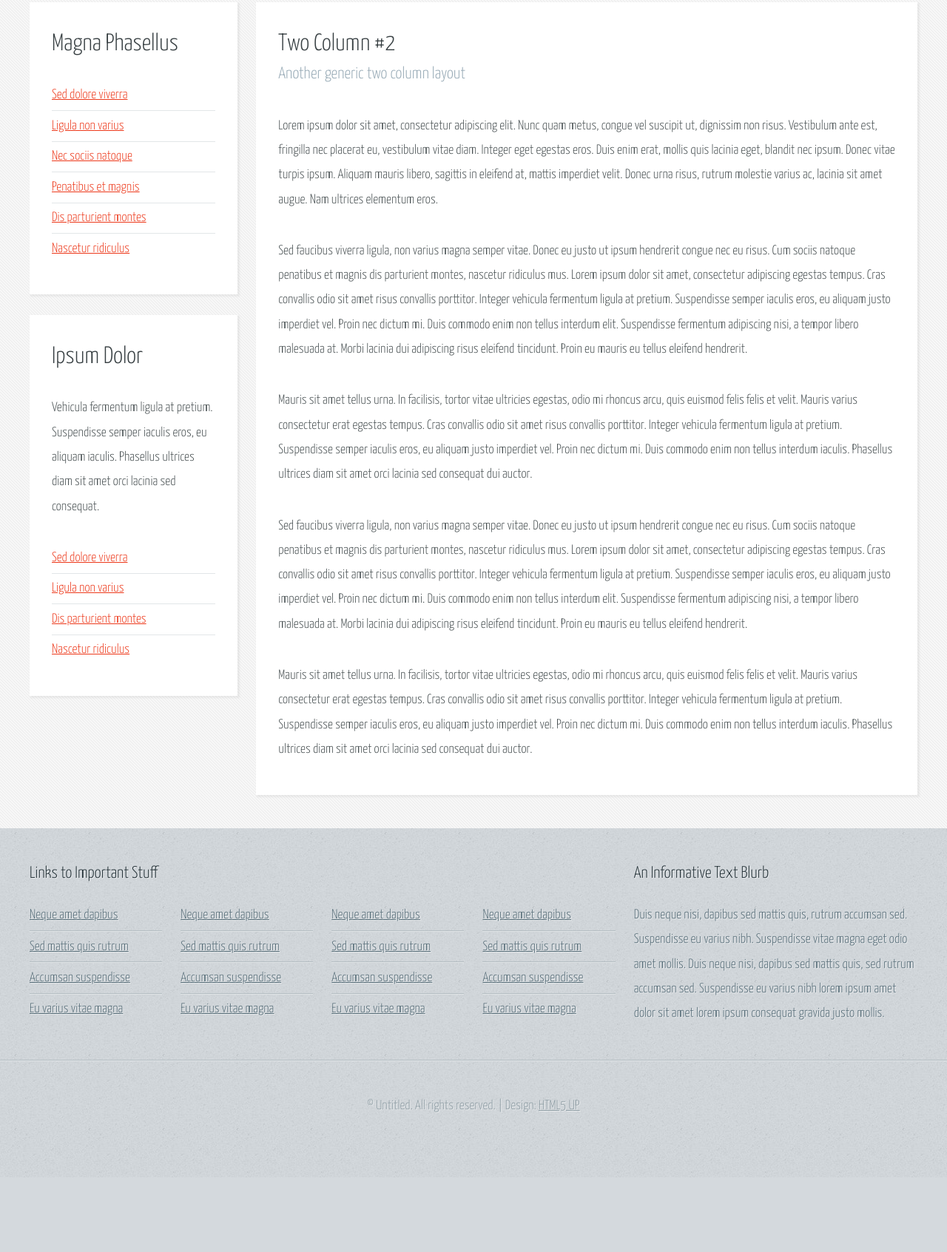
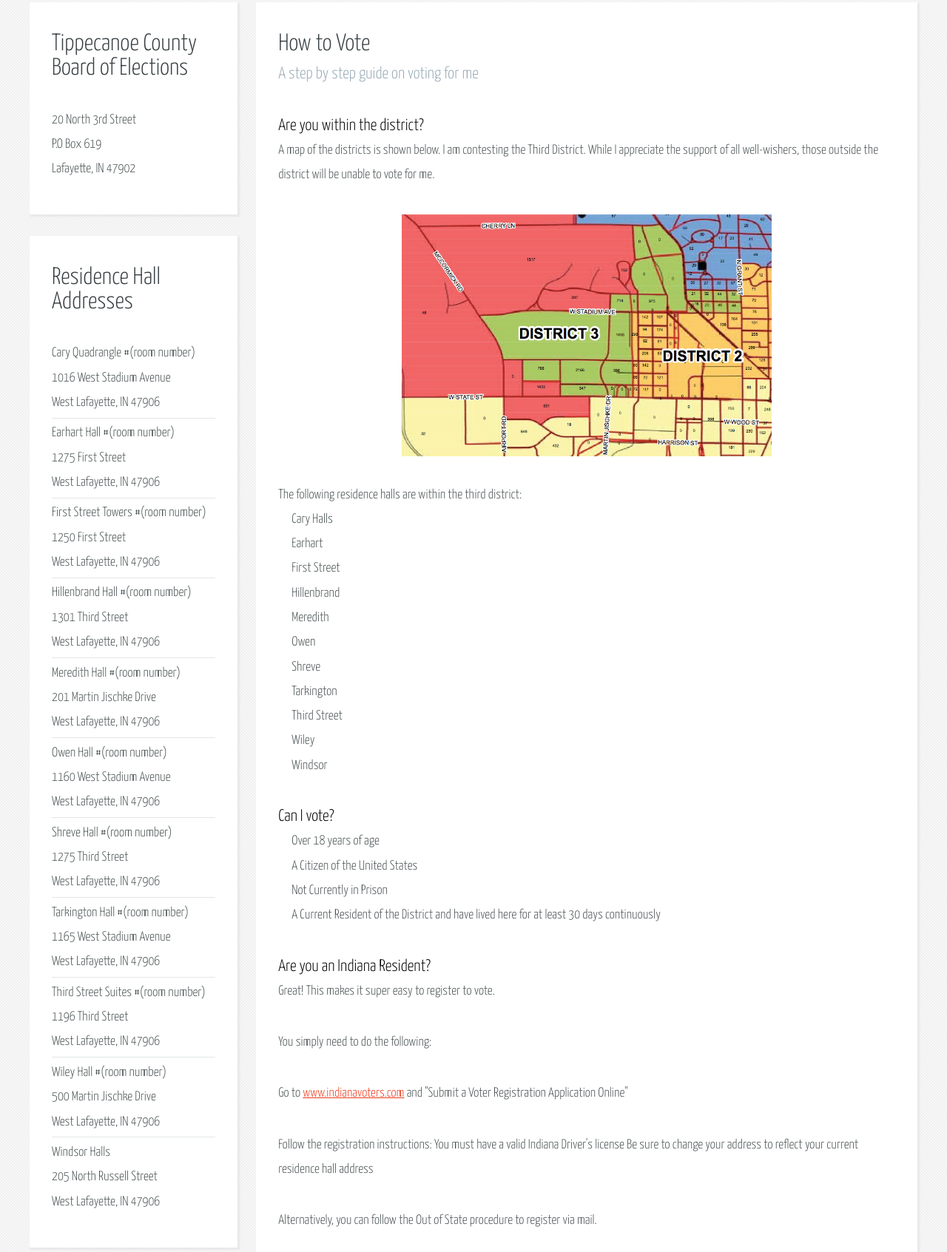
Before and after one commit to ajha2/ajha2.github.io, a plain HTML site: page twocolumn2.html in a window 1280 px wide. Shown: the part 173-1866 px from the top of the page at 74% size. Before the commit the page ends 1765 px from the top, so only its background shows below. Drawn offline with Linux system fonts and the light colour scheme.

Commit message:
Add how to vote page and footer

```diff
--- a/css/style.css
+++ b/css/style.css
@@ -257,3 +257,18 @@
 		margin-right: auto;
 		width: 50%;
 	}
+
+	.new-list {
+		margin-left: 1em;
+	}
+
+	.new-list-text {
+		margin: 0;
+	}
+
+	#hall-img {
+		width: 60%;
+		margin:auto;
+		margin-bottom: 2em;
+		display: block;
+	}
--- a/twocolumn2.html
+++ b/twocolumn2.html
@@ -6,7 +6,7 @@
 -->
 <html>
 	<head>
-		<title>Two Column 2 - Halcyonic by HTML5 UP</title>
+		<title>How to Vote</title>
 		<meta http-equiv="content-type" content="text/html; charset=utf-8" />
 		<meta name="description" content="" />
 		<meta name="keywords" content="" />
@@ -57,30 +57,30 @@
 								<!-- Sidebar -->
 									<section>
 										<header>
-											<h2>Magna Phasellus</h2>
+											<h2>Tippecanoe County Board of Elections</h2>
 										</header>
-										<ul class="link-list">
-											<li><a href="#">Sed dolore viverra</a></li>
-											<li><a href="#">Ligula non varius</a></li>
-											<li><a href="#">Nec sociis natoque</a></li>
-											<li><a href="#">Penatibus et magnis</a></li>
-											<li><a href="#">Dis parturient montes</a></li>
-											<li><a href="#">Nascetur ridiculus</a></li>
-										</ul>
+										<p>
+											20 North 3rd Street<br>
+											P.O Box 619<br>
+											Lafayette, IN 47902
+										</p>
 									</section>
 									<section>
 										<header>
-											<h2>Ipsum Dolor</h2>
+											<h2>Residence Hall Addresses</h2>
 										</header>
-										<p>
-											Vehicula fermentum ligula at pretium. Suspendisse semper iaculis eros, eu aliquam
-											iaculis. Phasellus ultrices diam sit amet orci lacinia sed consequat.
-										</p>
 										<ul class="link-list">
-											<li><a href="#">Sed dolore viverra</a></li>
-											<li><a href="#">Ligula non varius</a></li>
-											<li><a href="#">Dis parturient montes</a></li>
-											<li><a href="#">Nascetur ridiculus</a></li>
+											<li>Cary Quadrangle #(room number)<br>1016 West Stadium Avenue<br>West Lafayette, IN 47906</li>
+											<li>Earhart Hall #(room number)<br>1275 First Street<br>West Lafayette, IN 47906</li>
+											<li>First Street Towers #(room number)<br>1250 First Street<br>West Lafayette, IN 47906</li>
+											<li>Hillenbrand Hall #(room number)<br>1301 Third Street<br>West Lafayette, IN 47906</li>
+											<li>Meredith Hall #(room number)<br>201 Martin Jischke Drive<br>West Lafayette, IN 47906</li>
+											<li>Owen Hall #(room number)<br>1160 West Stadium Avenue<br>West Lafayette, IN 47906</li>
+											<li>Shreve Hall #(room number)<br>1275 Third Street<br>West Lafayette, IN 47906</li>
+											<li>Tarkington Hall #(room number)<br>1165 West Stadium Avenue<br>West Lafayette, IN 47906</li>
+											<li>Third Street Suites #(room number)<br>1196 Third Street<br>West Lafayette, IN 47906</li>
+											<li>Wiley Hall #(room number)<br>500 Martin Jischke Drive<br>West Lafayette, IN 47906</li>
+											<li>Windsor Halls<br>205 North Russell Street<br>West Lafayette, IN 47906</li>
 										</ul>
 									</section>
 
@@ -90,54 +90,82 @@
 								<!-- Main Content -->
 									<section>
 										<header>
-											<h2>Two Column #2</h2>
-											<h3>Another generic two column layout</h3>
+											<h2>How to Vote</h2>
+											<h3>A step by step guide on voting for me</h3>
 										</header>
+										<h3 class="issue-title">Are you within the district?</h3>
 										<p>
-											Lorem ipsum dolor sit amet, consectetur adipiscing elit. Nunc quam metus, congue
-											vel suscipit ut, dignissim non risus. Vestibulum ante est, fringilla nec placerat
-											eu, vestibulum vitae diam. Integer eget egestas eros. Duis enim erat, mollis quis
-											lacinia eget, blandit nec ipsum. Donec vitae turpis ipsum. Aliquam mauris libero,
-											sagittis in eleifend at, mattis imperdiet velit. Donec urna risus, rutrum molestie
-											varius ac, lacinia sit amet augue. Nam ultrices elementum eros.
+											A map of the districts is shown below. I am contesting the Third
+											District. While I appreciate the support of all well-wishers,
+											those outside the district will be unable to vote for me.
+										</p>
+										<img id="hall-img" src="images/map.png"/>
+										<p class="new-list-text">
+											The following residence halls are within the third district:
+										</p>
+										<ul class="new-list">
+											<li>Cary Halls</li>
+											<li>Earhart</li>
+											<li>First Street</li>
+											<li>Hillenbrand</li>
+											<li>Meredith</li>
+											<li>Owen</li>
+											<li>Shreve</li>
+											<li>Tarkington</li>
+											<li>Third Street</li>
+											<li>Wiley</li>
+											<li>Windsor</li>
+										</ul>
+										<p></p>
+
+										<h3 class="issue-title">Can I vote?</h3>
+										<ul class="new-list">
+											<li>Over 18 years of age</li>
+											<li>A Citizen of the United States</li>
+											<li>Not Currently in Prison</li>
+											<li>A Current Resident of the District and have lived here for at least 30 days continuously</li>
+										</ul>
+
+
+										<h3 class="issue-title">Are you an Indiana Resident?</h3>
+										<p>Great! This makes it super easy to register to vote.</p>
+										<p>You simply need to do the following:</p>
+										<p>
+											Go to <a href="http://www.indianavoters.com">www.indianavoters.com</a> and
+											"Submit a Voter Registration Application Online"
 										</p>
 										<p>
-											Sed faucibus viverra ligula, non varius magna semper vitae. Donec eu justo ut ipsum
-											hendrerit congue nec eu risus. Cum sociis natoque penatibus et magnis dis parturient
-											montes, nascetur ridiculus mus. Lorem ipsum dolor sit amet, consectetur adipiscing
-											egestas tempus. Cras convallis odio sit amet risus convallis porttitor. Integer
-											vehicula fermentum ligula at pretium. Suspendisse semper iaculis eros, eu aliquam
-											justo imperdiet vel. Proin nec dictum mi. Duis commodo enim non tellus interdum
-											elit. Suspendisse fermentum adipiscing nisi, a tempor libero malesuada at. Morbi
-											lacinia dui adipiscing risus eleifend tincidunt. Proin eu mauris eu tellus eleifend
-											hendrerit.
+											Follow the registration instructions:
+											You must have a valid Indiana Driver's license
+											Be sure to change your address to reflect your current residence hall address
 										</p>
 										<p>
-											Mauris sit amet tellus urna. In facilisis, tortor vitae ultricies egestas, odio
-											mi rhoncus arcu, quis euismod felis felis et velit. Mauris varius consectetur erat
-											egestas tempus. Cras convallis odio sit amet risus convallis porttitor. Integer
-											vehicula fermentum ligula at pretium. Suspendisse semper iaculis eros, eu aliquam
-											justo imperdiet vel. Proin nec dictum mi. Duis commodo enim non tellus interdum
-											iaculis. Phasellus ultrices diam sit amet orci lacinia sed consequat dui auctor.
+											Alternatively, you can follow the Out of State procedure to register via mail.
+										</p>
+
+										<h3 class="issue-title">Are you from Out of State?</h3>
+										<p>Great, so am I!</p>
+										<p>
+											Just because you aren't originally from Indiana doesn't mean that you can't exercise your right
+											to vote in your adopted homeland. The procedure to register is as follows:
 										</p>
 										<p>
-											Sed faucibus viverra ligula, non varius magna semper vitae. Donec eu justo ut ipsum
-											hendrerit congue nec eu risus. Cum sociis natoque penatibus et magnis dis parturient
-											montes, nascetur ridiculus mus. Lorem ipsum dolor sit amet, consectetur adipiscing
-											egestas tempus. Cras convallis odio sit amet risus convallis porttitor. Integer
-											vehicula fermentum ligula at pretium. Suspendisse semper iaculis eros, eu aliquam
-											justo imperdiet vel. Proin nec dictum mi. Duis commodo enim non tellus interdum
-											elit. Suspendisse fermentum adipiscing nisi, a tempor libero malesuada at. Morbi
-											lacinia dui adipiscing risus eleifend tincidunt. Proin eu mauris eu tellus eleifend
-											hendrerit.
+											Simply fill out the VRG-7 voter registration form which can be found here:
+											<a href="https://forms.in.gov/download.aspx?id=9341">forms.in.gov/download.aspx?id=9341</a>
 										</p>
+										<p class="new-list-text">
+											Some clarifications:
+										</p>
+										<ul class="new-list">
+											<li>Box 1: If this is your first time registering in Indiana, check this box</li>
+											<li>Box 2: District 3 is located within Tippecanoe County.</li>
+											<li>Box 4: List the address of your Residence Hall as your current address.</li>
+											<li>Box 6: There is no need to fill this box for a new application</li>
+											<li>Box 12: Use the last four digits of your Social Security Number</li>
+											<li>Box 13: There is no need to fill this box for a new application.</li>
+										</ul>
 										<p>
-											Mauris sit amet tellus urna. In facilisis, tortor vitae ultricies egestas, odio
-											mi rhoncus arcu, quis euismod felis felis et velit. Mauris varius consectetur erat
-											egestas tempus. Cras convallis odio sit amet risus convallis porttitor. Integer
-											vehicula fermentum ligula at pretium. Suspendisse semper iaculis eros, eu aliquam
-											justo imperdiet vel. Proin nec dictum mi. Duis commodo enim non tellus interdum
-											iaculis. Phasellus ultrices diam sit amet orci lacinia sed consequat dui auctor.
+											You can find all the addresses you need along the left side of the page.
 										</p>
 									</section>
 
@@ -155,39 +183,16 @@
 
 								<!-- Links -->
 									<section>
-									<h2>Links to Important Stuff</h2>
+										<h2>Relevant Links</h2>
 										<div>
 											<div class="row">
-											<div class="3u">
+												<div class="4u">
 													<ul class="link-list last-child">
-													<li><a href="#">Neque amet dapibus</a></li>
-													<li><a href="#">Sed mattis quis rutrum</a></li>
-													<li><a href="#">Accumsan suspendisse</a></li>
-													<li><a href="#">Eu varius vitae magna</a></li>
-												</ul>
-											</div>
-											<div class="3u">
-												<ul class="link-list last-child">
-													<li><a href="#">Neque amet dapibus</a></li>
-													<li><a href="#">Sed mattis quis rutrum</a></li>
-													<li><a href="#">Accumsan suspendisse</a></li>
-													<li><a href="#">Eu varius vitae magna</a></li>
-												</ul>
-											</div>
-											<div class="3u">
-												<ul class="link-list last-child">
-													<li><a href="#">Neque amet dapibus</a></li>
-													<li><a href="#">Sed mattis quis rutrum</a></li>
-													<li><a href="#">Accumsan suspendisse</a></li>
-													<li><a href="#">Eu varius vitae magna</a></li>
-												</ul>
-											</div>
-											<div class="3u">
-												<ul class="link-list last-child">
-													<li><a href="#">Neque amet dapibus</a></li>
-													<li><a href="#">Sed mattis quis rutrum</a></li>
-													<li><a href="#">Accumsan suspendisse</a></li>
-													<li><a href="#">Eu varius vitae magna</a></li>
+														<li><a href="https://www.facebook.com/pages/Aseem-Jha-for-West-Lafayette-City-Council/379549732251903?ref=aymt_homepage_panel">Like us on Facebook</a></li>
+														<li><a href="https://twitter.com/Jha4WL">Follow us on Twitter</a></li>
+														<li><a href="http://web.ics.purdue.edu/~purepub/">Purdue University College Republicans</a></li>
+														<li><a href="http://tippecanoegop.us/">Tippecanoe County Republican Party</a></li>
+														<li><a href="http://www.in.gov/sos/elections/2403.htm">Indiana Voter Information</a></li>
 													</ul>
 												</div>
 											</div>
@@ -199,12 +204,17 @@
 
 								<!-- Blurb -->
 									<section>
-									<h2>An Informative Text Blurb</h2>
+										<h2>Working For You</h2>
 										<p>
-										Duis neque nisi, dapibus sed mattis quis, rutrum accumsan sed. Suspendisse eu
-										varius nibh. Suspendisse vitae magna eget odio amet mollis. Duis neque nisi,
-										dapibus sed mattis quis, sed rutrum accumsan sed. Suspendisse eu varius nibh
-										lorem ipsum amet dolor sit amet lorem ipsum consequat gravida justo mollis.
+											My name is Aseem Jha and I am the Republican candidate for West Lafayette
+											City Council from the Third District. I believe that together, we can take
+											advantage of this great opportunity for self governance. Purdue has already
+											become something of a national sensation after the innovative measures being
+											tried at the administrative level. By having a voice in the city government
+											that truly represents you, that will stand up for your freedom, that will
+											fight to ensure that every dollar is justly spent, we can show that our
+											generation and our school is ready to step up, take the reins, and rework
+											democracy to work for the people.
 										</p>
 									</section>
 
@@ -215,7 +225,7 @@
 
 			<!-- Copyright -->
 				<div id="copyright">
-				&copy; Untitled. All rights reserved. | Design: <a href="http://html5up.net">HTML5 UP</a>
+					&copy; Aseem Jha. All rights reserved. | Design: <a href="http://html5up.net">HTML5 UP</a>
 				</div>
 
 	</body>
```
Also changed, not shown: index.html (+18 -36 lines), onecolumn.html (+18 -36 lines), threecolumn.html (+19 -36 lines), twocolumn1.html (+18 -36 lines), images/map.png (added). Lines whose indentation alone changed are shown as unchanged.
